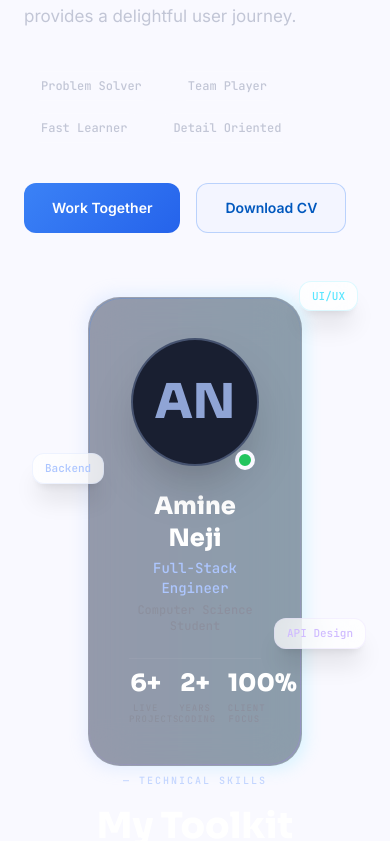
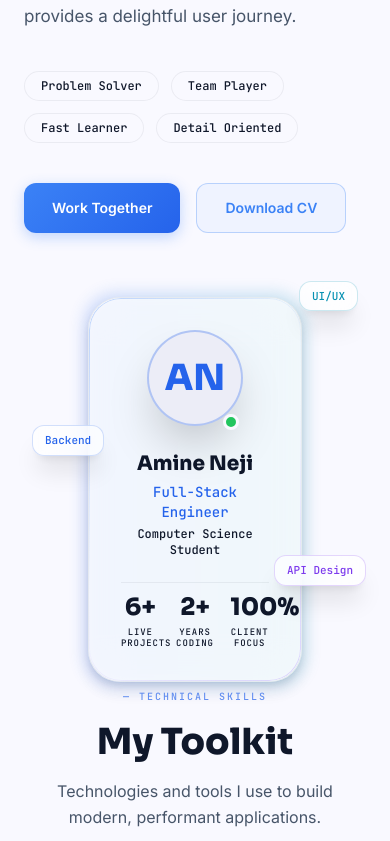
Before and after one commit to aminenejip/portfolio, a React (Vite) app: page / in a window 390 px wide. Shown: the part 1519-2360 px from the top of the page. Built offline with nearby package versions, Linux system fonts and the light colour scheme.

Commit message:
fourth commit

```diff
--- a/src/App.jsx
+++ b/src/App.jsx
@@ -14,6 +14,7 @@ export default function App() {
       <Navbar />
       <main className="relative z-10">
         <Hero />
+
         <About />
         <Skills />
         <Projects />
--- a/src/components/About.jsx
+++ b/src/components/About.jsx
@@ -31,35 +31,32 @@ export default function About() {
               <div className="absolute -inset-1 bg-gradient-to-r from-primary to-secondary rounded-[2rem] blur opacity-20 group-hover:opacity-35 transition duration-1000" />
 
               {/* Card — overflow visible pour que les badges ne soient pas clippés */}
-              <div className="relative rounded-[2rem] p-10 flex flex-col items-center gap-6 text-center premium-border"
+              <div className="relative rounded-[2rem] p-8 sm:p-10 flex flex-col items-center gap-6 text-center premium-border glass-card"
                 style={{
-                  background: 'rgba(21, 27, 45, 0.4)',
                   backdropFilter: 'blur(20px)',
                   WebkitBackdropFilter: 'blur(20px)',
-                  border: '1px solid rgba(255,255,255,0.05)',
-                  transition: 'all 0.5s cubic-bezier(0.23, 1, 0.32, 1)',
                 }}
               >
                 {/* Avatar */}
                 <div className="relative">
-                  <div className="w-32 h-32 rounded-full border-2 border-primary/30 bg-surface-container overflow-hidden shadow-2xl flex items-center justify-center">
-                    <span className="font-sora font-extrabold text-5xl text-primary/80">AN</span>
+                  <div className="w-24 h-24 sm:w-28 sm:h-28 rounded-full border-2 border-primary/30 bg-surface-container overflow-hidden shadow-2xl flex items-center justify-center">
+                     <span className="font-sora font-extrabold text-4xl sm:text-5xl text-primary">AN</span>
                   </div>
-                  <div className="absolute -bottom-1 right-1 w-5 h-5 bg-green-500 rounded-full border-4 border-[var(--bg)]" />
+                   <div className="absolute -bottom-1 right-1 w-4 h-4 sm:w-5 sm:h-5 bg-green-500 rounded-full border-[3px] sm:border-[4px] border-[var(--bg)]" />
                 </div>
 
                 <div>
-                  <h3 className="font-sora font-bold text-2xl text-white">Amine Neji</h3>
+                  <h3 className="font-sora font-bold text-xl sm:text-2xl text-on-surface">Amine Neji</h3>
                   <p className="font-mono text-sm text-primary mt-1">Full-Stack Engineer</p>
-                  <p className="font-mono text-xs text-outline mt-1">Computer Science Student</p>
+                  <p className="font-mono text-xs text-muted mt-1">Computer Science Student</p>
                 </div>
 
                 {/* Stats */}
-                <div className="grid grid-cols-3 gap-4 w-full pt-2 border-t border-white/5">
+                <div className="grid grid-cols-3 gap-4 w-full pt-2 border-t border-[var(--card-border)]">
                   {stats.map(s => (
                     <div key={s.label} className="text-center">
-                      <span className="block font-sora font-extrabold text-2xl text-white">{s.value}</span>
-                      <span className="font-mono text-[9px] text-outline uppercase tracking-widest mt-1 block leading-tight">{s.label}</span>
+                      <span className="block font-sora font-extrabold text-2xl text-on-surface">{s.value}</span>
+                      <span className="font-mono text-[9px] text-muted uppercase tracking-widest mt-1 block leading-tight">{s.label}</span>
                     </div>
                   ))}
                 </div>
@@ -90,10 +87,10 @@ export default function About() {
               <span className="font-mono text-[10px] uppercase tracking-[0.2em] text-primary/70">
                 — About Me
               </span>
-              <h2 className="font-sora font-extrabold text-4xl md:text-5xl text-white leading-tight">
+              <h2 className="font-sora font-extrabold text-4xl md:text-5xl text-on-surface leading-tight">
                 Driven by Code,{' '}
                 <br />
-                <span className="text-transparent bg-clip-text bg-gradient-to-r from-primary to-secondary">
+                <span className="text-transparent bg-clip-text bg-gradient-to-r from-primary to-secondary text-gradient">
                   Guided by Design
                 </span>
               </h2>
@@ -133,7 +130,7 @@ export default function About() {
               {['Problem Solver', 'Team Player', 'Fast Learner', 'Detail Oriented'].map(tag => (
                 <span
                   key={tag}
-                  className="px-4 py-1.5 rounded-full bg-white/5 border border-white/10 font-mono text-xs text-on-surface-variant"
+                  className="px-4 py-1.5 rounded-full bg-white/5 dark:bg-white/5 border border-[var(--card-border)] font-mono text-xs text-muted"
                 >
                   {tag}
                 </span>
--- a/src/components/Navbar.jsx
+++ b/src/components/Navbar.jsx
@@ -53,7 +53,7 @@ export default function Navbar() {
           <div className="w-9 h-9 rounded-lg bg-primary/10 border border-primary/20 flex items-center justify-center transition-all group-hover:bg-primary/20">
             <span className="font-sora font-extrabold text-primary text-sm">AN</span>
           </div>
-          <span className="font-sora font-bold text-lg text-white tracking-tight">
+          <span className="font-sora font-bold text-lg text-on-surface tracking-tight">
             DevTerminal<span className="text-primary">.</span>
           </span>
         </a>
@@ -101,7 +101,7 @@ export default function Navbar() {
             animate={{ opacity: 1, height: 'auto' }}
             exit={{ opacity: 0, height: 0 }}
             transition={{ duration: 0.3 }}
-            className="md:hidden overflow-hidden bg-[var(--bg)] backdrop-blur-xl border-b border-white/5"
+            className="md:hidden overflow-hidden bg-[var(--bg)] backdrop-blur-xl border-b border-[var(--card-border)]"
           >
             <div className="section-container py-6 flex flex-col gap-4">
               {navLinks.map(link => (
--- a/src/components/Skills.jsx
+++ b/src/components/Skills.jsx
@@ -39,7 +39,7 @@ export default function Skills() {
           <span className="font-mono text-[10px] uppercase tracking-[0.2em] text-primary/70">
             — Technical Skills
           </span>
-          <h2 className="font-sora font-extrabold text-4xl md:text-5xl text-white">
+          <h2 className="font-sora font-extrabold text-4xl md:text-5xl text-on-surface">
             My Toolkit
           </h2>
           <p className="text-on-surface-variant max-w-xl mx-auto leading-relaxed">
--- a/src/components/WorkProcess.jsx
+++ b/src/components/WorkProcess.jsx
@@ -24,7 +24,7 @@ export default function WorkProcess() {
           <span className="font-mono text-[10px] uppercase tracking-[0.2em] text-primary/70">
             — How I Work
           </span>
-          <h2 className="font-sora font-extrabold text-4xl md:text-5xl text-white">
+          <h2 className="font-sora font-extrabold text-4xl md:text-5xl text-on-surface">
             The Engineering Loop
           </h2>
           <p className="text-on-surface-variant max-w-xl mx-auto leading-relaxed">
@@ -51,7 +51,7 @@ export default function WorkProcess() {
                 >
                   {p.step}
                 </div>
-                <span className="font-mono text-[10px] text-white uppercase tracking-widest text-center leading-tight">
+                <span className="font-mono text-[10px] text-on-surface uppercase tracking-widest text-center leading-tight">
                   {p.label}
                 </span>
               </motion.div>
--- a/src/index.css
+++ b/src/index.css
@@ -4,33 +4,39 @@
 
 :root {
   --bg: #f9f9ff;
-  --fg: #191b23;
-  --muted: #424754;
-  --accent: #0058be;
+  --bg-secondary: #f4f6fc;
+  --fg: #0f172a;
+  --fg-muted: #475569;
+  --accent: #3b82f6;
+  --accent-violet: #8b5cf6;
   --card-bg: rgba(255, 255, 255, 0.72);
   --card-hover-bg: rgba(255, 255, 255, 0.92);
-  --card-border: rgba(0, 0, 0, 0.07);
-  --card-border-hover: rgba(37, 99, 235, 0.35);
-  --card-glow: rgba(30, 40, 80, 0.12);
+  --card-border: rgba(15, 23, 42, 0.06);
+  --card-border-hover: rgba(59, 130, 246, 0.35);
+  --card-glow: rgba(30, 40, 80, 0.08);
   --input-bg: #ffffff;
-  --input-border: rgba(0, 0, 0, 0.09);
+  --input-border: rgba(15, 23, 42, 0.1);
   --scrub-bg: #f9f9ff;
-  --scrub-thumb: rgba(37, 99, 235, 0.25);
-  --scrub-thumb-hover: rgba(37, 99, 235, 0.45);
+  --scrub-thumb: rgba(59, 130, 246, 0.3);
+  --scrub-thumb-hover: rgba(59, 130, 246, 0.5);
   --overlay-grad: rgba(249, 249, 255, 1);
-  --selection-bg: rgba(37, 99, 235, 0.18);
-  --selection-fg: #191b23;
-  --grid-color: rgba(0, 0, 0, 0.035);
-  --code-bg: #f8fafc;
-  --code-bar: #e2e8f0;
-  --code-border: rgba(0, 0, 0, 0.06);
+  --selection-bg: rgba(59, 130, 246, 0.15);
+  --selection-fg: #0f172a;
+  --grid-color: rgba(15, 23, 42, 0.03);
+  --code-bg: #0f172a;
+  --code-bar: #1e293b;
+  --code-border: rgba(15, 23, 42, 0.06);
+  --gradient-hero: radial-gradient(circle at 20% 50%, rgba(59, 130, 246, 0.06) 0%, transparent 50%), radial-gradient(circle at 80% 20%, rgba(139, 92, 246, 0.06) 0%, transparent 50%);
+  --gradient-section: linear-gradient(180deg, transparent 0%, rgba(59, 130, 246, 0.02) 50%, transparent 100%);
 }
 
 html.dark {
-  --bg: #070d1f;
-  --fg: #dce1fb;
-  --muted: #c2c6d6;
-  --accent: #adc6ff;
+  --bg: #0a0f1e;
+  --bg-secondary: #080c1a;
+  --fg: #e2e8f0;
+  --fg-muted: #94a3b8;
+  --accent: #2563eb;
+  --accent-violet: #7c3aed;
   --card-bg: rgba(21, 27, 45, 0.4);
   --card-hover-bg: rgba(21, 27, 45, 0.6);
   --card-border: rgba(255, 255, 255, 0.05);
@@ -38,16 +44,18 @@ html.dark {
   --card-glow: rgba(0, 0, 0, 0.5);
   --input-bg: rgba(255, 255, 255, 0.04);
   --input-border: rgba(255, 255, 255, 0.08);
-  --scrub-bg: #070d1f;
+  --scrub-bg: #0a0f1e;
   --scrub-thumb: rgba(173, 198, 255, 0.2);
   --scrub-thumb-hover: rgba(173, 198, 255, 0.4);
-  --overlay-grad: rgba(12, 19, 36, 1);
+  --overlay-grad: rgba(10, 15, 30, 1);
   --selection-bg: rgba(173, 198, 255, 0.35);
   --selection-fg: #fff;
-  --grid-color: rgba(0, 0, 0, 0.06);
+  --grid-color: rgba(255, 255, 255, 0.018);
   --code-bg: #0a0f20;
   --code-bar: #0d1528;
   --code-border: rgba(255, 255, 255, 0.05);
+  --gradient-hero: radial-gradient(circle at 20% 50%, rgba(59, 130, 246, 0.08) 0%, transparent 50%), radial-gradient(circle at 80% 20%, rgba(139, 92, 246, 0.06) 0%, transparent 50%);
+  --gradient-section: linear-gradient(180deg, transparent 0%, rgba(59, 130, 246, 0.03) 50%, transparent 100%);
 }
 
 @layer base {
@@ -61,6 +69,7 @@ html.dark {
     color: var(--fg);
     overflow-x: hidden;
     margin: 0;
+    transition: background-color 0.4s cubic-bezier(0.4, 0, 0.2, 1), color 0.4s cubic-bezier(0.4, 0, 0.2, 1);
   }
 
   ::selection {
@@ -77,8 +86,8 @@ html.dark {
 @layer components {
   .glass-card {
     background: var(--card-bg);
-    backdrop-filter: blur(20px);
-    -webkit-backdrop-filter: blur(20px);
+    backdrop-filter: blur(12px) saturate(180%);
+    -webkit-backdrop-filter: blur(12px) saturate(180%);
     border: 1px solid var(--card-border);
     box-shadow: 0px 4px 6px var(--card-glow), 0px 10px 15px var(--card-glow);
     transition: all 0.5s cubic-bezier(0.23, 1, 0.32, 1);
@@ -89,6 +98,8 @@ html.dark {
   .glass-card:hover {
     border-color: var(--card-border-hover);
     background: var(--card-hover-bg);
+    transform: translateY(-4px);
+    box-shadow: 0px 20px 25px var(--card-glow), 0px 10px 15px var(--card-glow);
   }
 
   .primary-btn {
@@ -98,6 +109,7 @@ html.dark {
     font-weight: 600;
     color: white;
     background: linear-gradient(135deg, #3b82f6 0%, #2563eb 100%);
+    box-shadow: 0 4px 14px rgba(59, 130, 246, 0.3);
     transition: all 0.3s cubic-bezier(0.4, 0, 0.2, 1);
     position: relative;
     overflow: hidden;
@@ -117,7 +129,7 @@ html.dark {
   .primary-btn:hover::after { left: 100%; }
 
   .primary-btn:hover {
-    box-shadow: 0 0 30px rgba(59, 130, 246, 0.5);
+    box-shadow: 0 8px 25px rgba(59, 130, 246, 0.4);
     transform: translateY(-2px);
   }
 
@@ -127,7 +139,7 @@ html.dark {
     justify-content: center;
     font-weight: 600;
     border: 1px solid rgba(59, 130, 246, 0.3);
-    background: rgba(59, 130, 246, 0.03);
+    background: rgba(59, 130, 246, 0.05);
     color: var(--accent);
     transition: all 0.3s ease;
   }
@@ -149,6 +161,13 @@ html.dark {
     border-radius: 4px;
     color: var(--accent);
     white-space: nowrap;
+    transition: all 0.3s ease;
+  }
+
+  .tech-chip:hover {
+    background: rgba(59, 130, 246, 0.15);
+    border-color: rgba(59, 130, 246, 0.4);
+    transform: translateY(-1px);
   }
 
   .premium-border {
@@ -187,11 +206,28 @@ body::before {
   top: 0; left: 0;
   width: 100%; height: 100%;
   background-image:
-    linear-gradient(to right, var(--grid-color) 1px, transparent 1px),
-    linear-gradient(to bottom, var(--grid-color) 1px, transparent 1px);
+    linear-gradient(to right, rgba(59, 130, 246, 0.015) 1px, transparent 1px),
+    linear-gradient(to bottom, rgba(59, 130, 246, 0.015) 1px, transparent 1px);
   background-size: 44px 44px;
   pointer-events: none;
   z-index: 0;
+}
+
+html.dark body::before {
+  background-image:
+    linear-gradient(to right, rgba(255, 255, 255, 0.015) 1px, transparent 1px),
+    linear-gradient(to bottom, rgba(255, 255, 255, 0.015) 1px, transparent 1px);
+}
+
+body::after {
+  content: '';
+  position: fixed;
+  top: 0; left: 0;
+  width: 100%; height: 100%;
+  background: var(--gradient-hero);
+  pointer-events: none;
+  z-index: 0;
+  transition: background 0.4s ease;
 }
 
 .glow-sphere {
@@ -200,9 +236,10 @@ body::before {
   height: 50vw;
   border-radius: 50%;
   filter: blur(140px);
-  opacity: 0.1;
+  opacity: 0.15;
   z-index: 0;
   pointer-events: none;
+  transition: opacity 0.4s ease;
 }
 
 .nav-scrolled {
@@ -210,15 +247,25 @@ body::before {
   backdrop-filter: blur(20px);
   -webkit-backdrop-filter: blur(20px);
   border-bottom: 1px solid var(--card-border);
-  box-shadow: 0 20px 40px var(--card-glow);
+  box-shadow: var(--card-glow);
+  transition: background-color 0.4s ease, border-color 0.4s ease, box-shadow 0.4s ease;
 }
 
 .code-editor {
   background: var(--code-bg);
   border-color: var(--code-border);
+  transition: background-color 0.4s ease, border-color 0.4s ease;
 }
 
 .code-editor-bar {
   background: var(--code-bar);
   border-color: var(--code-border);
+  transition: background-color 0.4s ease, border-color 0.4s ease;
 }
+
+.text-gradient {
+  background: linear-gradient(135deg, var(--accent) 0%, var(--accent-violet) 100%);
+  -webkit-background-clip: text;
+  -webkit-text-fill-color: transparent;
+  background-clip: text;
+}
```
Also changed, not shown: src/components/Contact.jsx (+11 -11 lines), src/components/Footer.jsx (+6 -6 lines), src/components/Hero.jsx (+13 -13 lines), src/components/Projects.jsx (+6 -6 lines), src/components/Services.jsx (+4 -4 lines), tailwind.config.js (+21 -21 lines).
